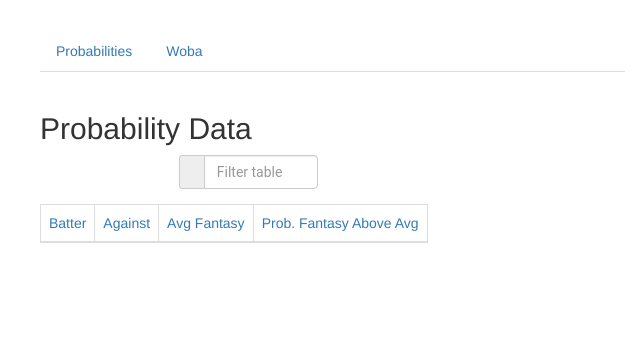
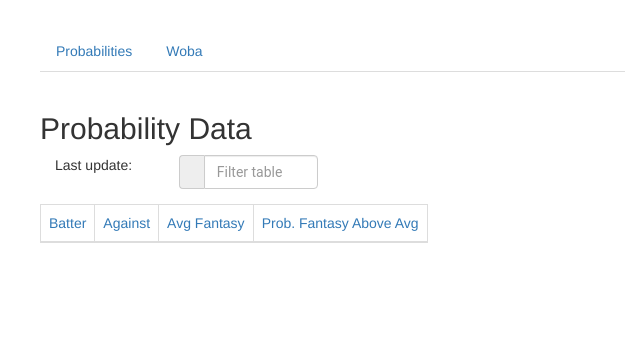
Before and after one commit to halversonmd/bball, a Python web app: template app/templates/main.html in a window 1280 px wide. Shown: the top 349 px of the page, without its empty margins (0-640 px from the left). Run offline with Jinja, Linux system fonts and the light colour scheme; the template is opened without the code that fills it, so the values that code supplies are empty.

Commit message:
getting files debug2

```diff
--- a/app/static/js/controller.js
+++ b/app/static/js/controller.js
@@ -34,8 +34,8 @@
          $http.get("/api/last_update", {headers:{'Cache-Control': 'no-cache'}})
          .then(function(response) {
 
-          $scope.last_update_prob = response.data['last_update_prob']
-          $scope.last_update_woba = response.data['last_update_woba']
+          $scope.object.last_update_prob = response.data['last_update_prob']
+          $scope.object.last_update_woba = response.data['last_update_woba']
          });
 
       };
--- a/app/templates/main.html
+++ b/app/templates/main.html
@@ -38,7 +38,7 @@
           <!-- <h3> {{ "{{object.fant_missing_data}}" }}</h3> -->
           <div class="col-md-3">
             <h2>Probability Data</h2>
-            <div class="col-lg-6">{{ "{{last_update_woba}}" }}</div>
+            <div class="col-lg-6">Last update: {{ "{{last_update_prob}}" }}</div>
 
             <form>
               <div class="form-group">
@@ -96,9 +96,9 @@
       <div role="tabpanel" class="tab-pane fade" id="fant_data">
         <div class="row container-fluid">
           <!-- Start Document Results Tree -->
-          <h3> {{ "{{object.woba_missing_data}}" }}</h3>
-          <div class="col-md-3" ng_hide=object.woba_missing_data>
+          <div class="col-md-3">
             <h3>Woba Data</h3>
+            <div class="col-lg-6">Last update: {{ "{{last_update_woba}}" }}</div>
             <form>
               <div class="form-group">
                 <div class="input-group">
```
